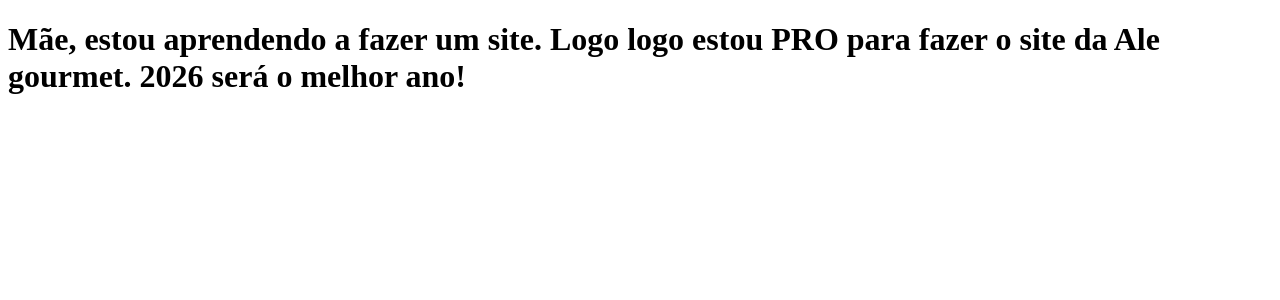
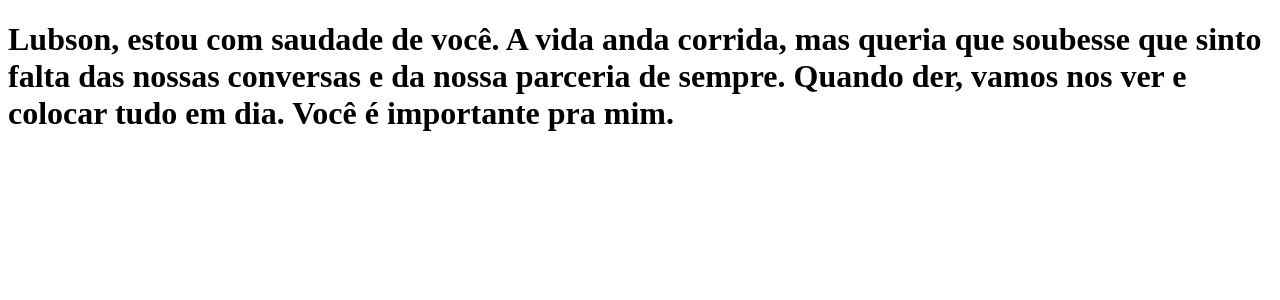
Before and after one commit to williangauze/clone-tabnews, a Next.js app: page / in a window 1280 px wide. Shown: the top 300 px of the page. Built offline with nearby package versions, Linux system fonts and the light colour scheme.

Commit message:
mensagem lubson

```diff
--- a/pages/index.js
+++ b/pages/index.js
@@ -1,6 +1,10 @@
 function Home () {
-    return <h1> Mãe, estou aprendendo a fazer um site.
-        Logo logo estou PRO para fazer o site da Ale gourmet. 2026 será o melhor ano!  </h1>
+    return <h1> Lubson, estou com saudade de você. A vida anda corrida,
+        mas queria que soubesse
+        que sinto falta das nossas
+        conversas e da nossa parceria de sempre.
+        Quando der, vamos nos ver e colocar tudo em dia.
+        Você é importante pra mim. </h1>
 }
 
 export default Home;
```
